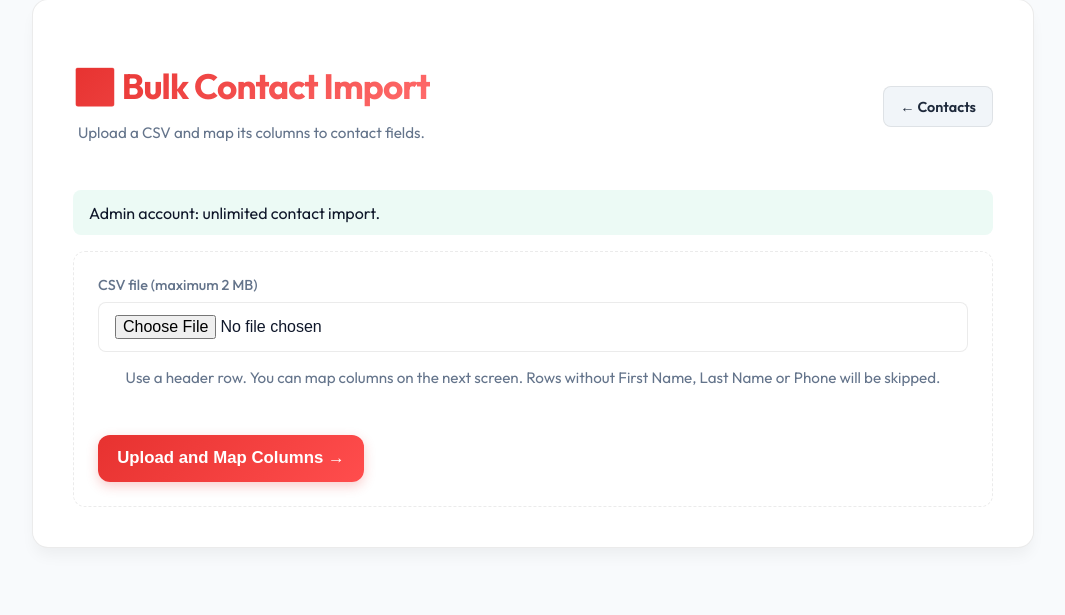
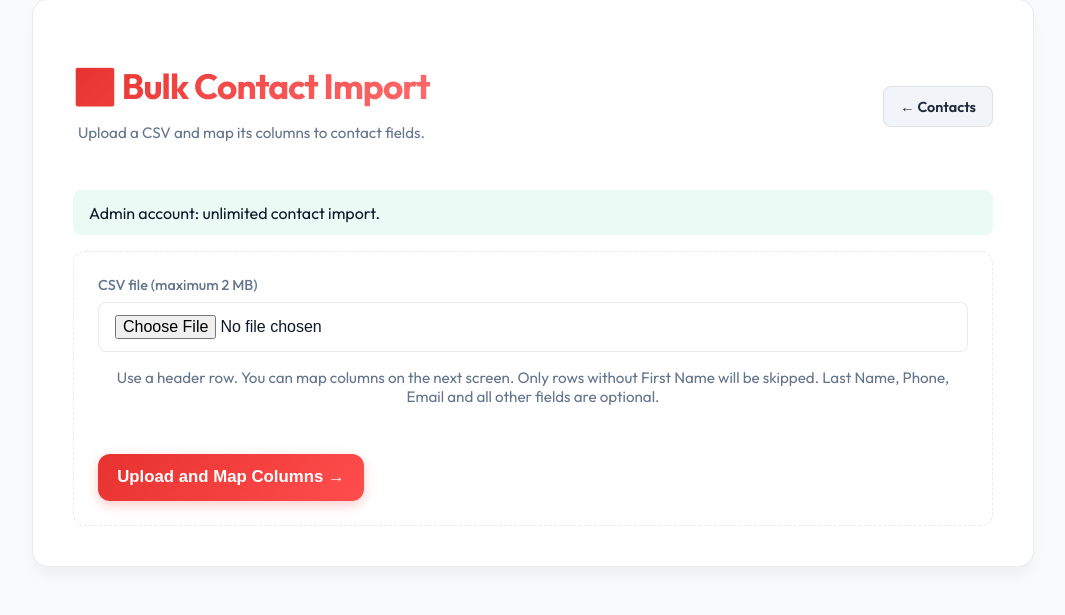
Before and after one commit to Ashraful7679/QR-Code-Generator, a Flask app: page /bulk-import in a window 1280 px wide. Shown: the part 227-842 px from the top of the page, without its empty margins (107-1172 px from the left). Before the commit the page ends 775 px from the top, so only its background shows below. Run offline with Flask 3, Linux system fonts and the light colour scheme; a user stored in the database is signed in; data comes from the database, SQL or seed files in the repository; some libraries are stand-ins or nearby versions.

Commit message:
Clarify CSV import only requires first name

```diff
--- a/templates/bulk_import.html
+++ b/templates/bulk_import.html
@@ -20,7 +20,7 @@
   {% endif %}
   {% if mapping_mode %}
   <h2 style="font-size:1.2rem;">Step 2: Map CSV columns</h2>
-  <p class="subtitle">Found {{ row_count }} row(s). Choose the source column for each field. First Name, Last Name and Phone are required.</p>
+  <p class="subtitle">Found {{ row_count }} row(s). Choose the source column for each field. Only First Name is required; all other fields are optional.</p>
   <form method="POST">
     <input type="hidden" name="mapping_submitted" value="1">
     <textarea name="csv_data" hidden>{{ csv_data }}</textarea>
@@ -45,7 +45,7 @@
   <form method="POST" enctype="multipart/form-data" style="padding:1.5rem;border:1px dashed var(--border-color);border-radius:12px;">
     <label for="csv_file">CSV file (maximum 2 MB)</label>
     <input type="file" id="csv_file" name="csv_file" accept=".csv,text/csv" required>
-    <p class="subtitle">Use a header row. You can map columns on the next screen. Rows without First Name, Last Name or Phone will be skipped.</p>
+    <p class="subtitle">Use a header row. You can map columns on the next screen. Only rows without First Name will be skipped. Last Name, Phone, Email and all other fields are optional.</p>
     <button type="submit" class="btn-primary" style="width:auto;padding:.85rem 1.2rem;">Upload and Map Columns →</button>
   </form>
   {% endif %}
```
